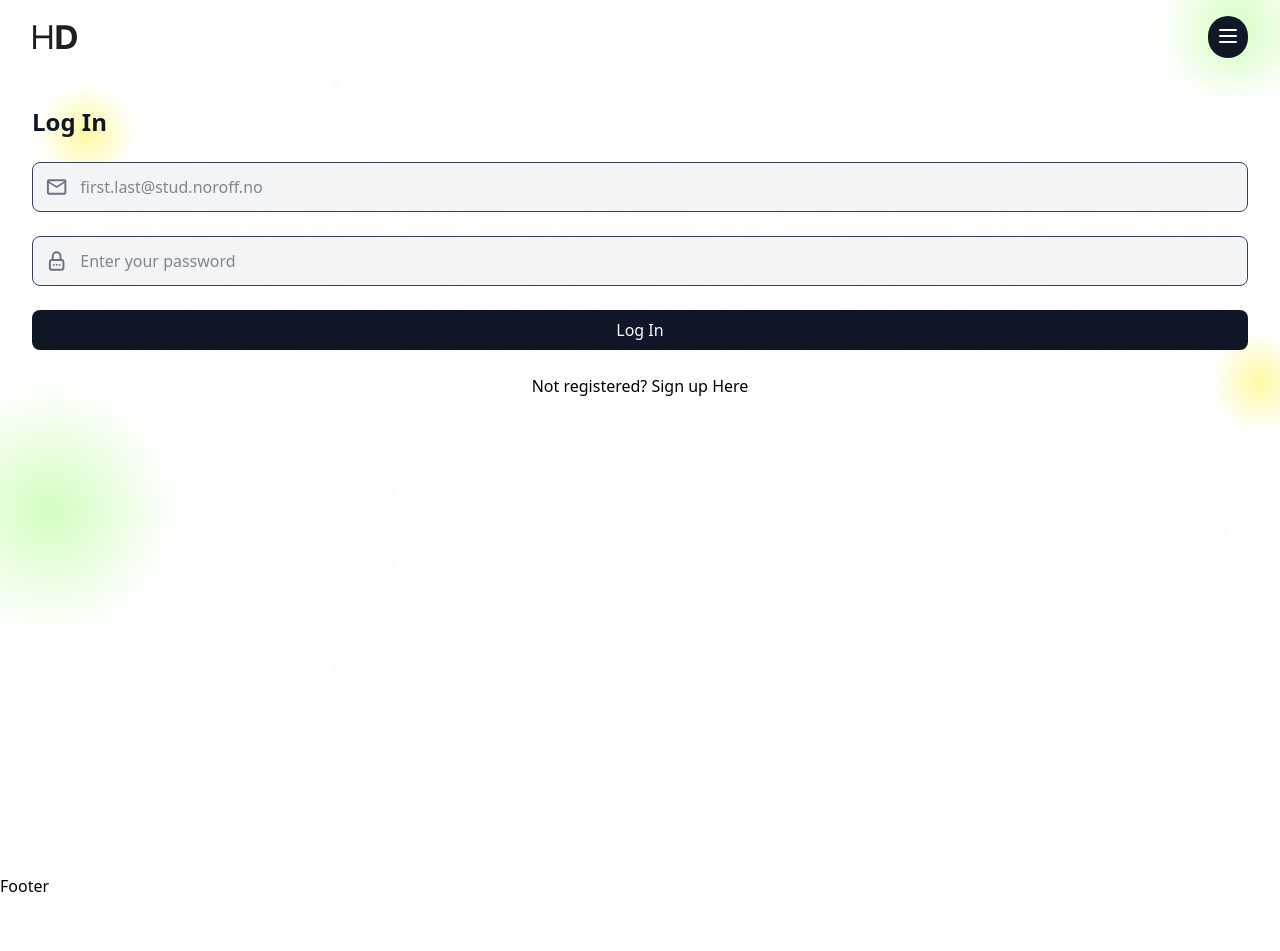
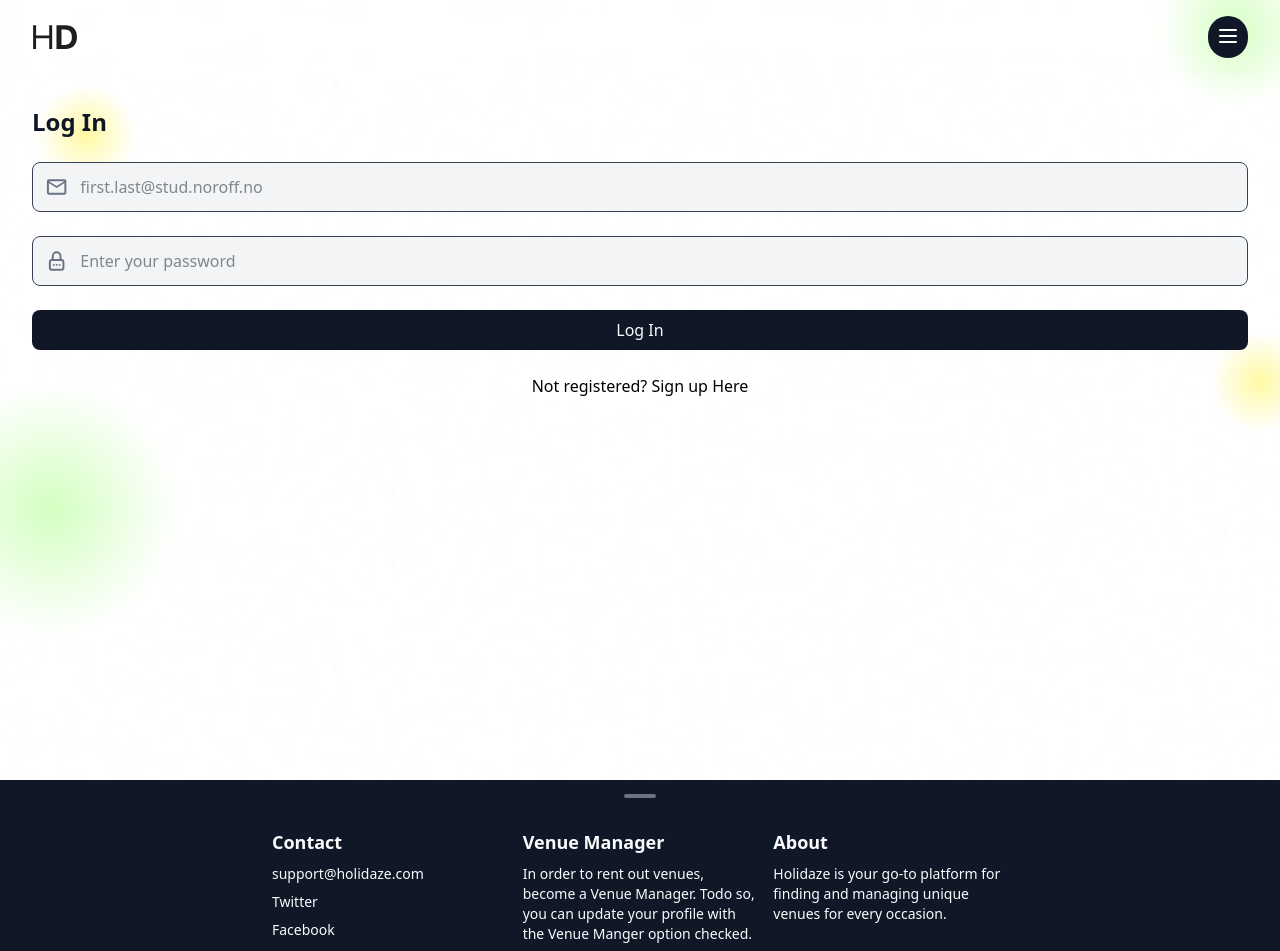
Before and after one commit to TrulsJohan/Holidaze, a React (Vite) app: page /login in a window 1280 px wide. Shown: the top 951 px of the page. Before the commit the page ends 898 px from the top, so only its background shows below. Built offline with nearby package versions, Linux system fonts and the light colour scheme; no server answers.

Commit message:
feat: made a footer and styled it

```diff
--- a/src/components/Layout/Footer.jsx
+++ b/src/components/Layout/Footer.jsx
@@ -1,7 +1,97 @@
+import { useState } from 'react';
+
 export function Footer() {
+    const [isOpen, setIsOpen] = useState(false);
+
+    const handleTouchToggle = () => {
+        setIsOpen((prev) => !prev);
+    };
+
     return (
         <>
-            <p>Footer</p>
+            <footer
+                className={`fixed bottom-0 left-0 w-full bg-gray-900 text-gray-50 rounded-t-lg px-8 transition-transform duration-300 z-50 ${
+                    isOpen ? 'translate-y-0' : 'translate-y-[calc(100%-20px)]'
+                }`}
+                onMouseEnter={() => setIsOpen(true)}
+                onMouseLeave={() => setIsOpen(false)}>
+                <div
+                    className="absolute top-0 left-0 w-full h-8 bg-gray-900 flex items-center justify-center cursor-pointer pointer-events-auto"
+                    onClick={handleTouchToggle}>
+                    <span className="text-xs text-gray-50 flex items-center gap-1">
+                        {isOpen ? (
+                            <div className="w-8 h-1 rounded-lg bg-gray-500 hover:w-12"></div>
+                        ) : (
+                            <div className="w-8 h-1 rounded-lg bg-gray-500"></div>
+                        )}
+                    </span>
+                </div>
+
+                <div className="max-w-3xl mx-auto p-4 mt-8">
+                    <div className="grid grid-cols-1 md:grid-cols-3 gap-8 md:gap-4">
+                        <div>
+                            <h3 className="text-lg font-semibold mb-2">
+                                Contact
+                            </h3>
+                            <ul className="space-y-2 text-sm">
+                                <li>
+                                    <a
+                                        href=""
+                                        className="hover:text-gray-300 transition-colors">
+                                        support@holidaze.com
+                                    </a>
+                                </li>
+                                <li>
+                                    <a
+                                        href=""
+                                        target="_blank"
+                                        rel="noopener noreferrer"
+                                        className="hover:text-gray-300 transition-colors">
+                                        Twitter
+                                    </a>
+                                </li>
+                                <li>
+                                    <a
+                                        href=""
+                                        target="_blank"
+                                        rel="noopener noreferrer"
+                                        className="hover:text-gray-300 transition-colors">
+                                        Facebook
+                                    </a>
+                                </li>
+                            </ul>
+                        </div>
+
+                        <div>
+                            <h3 className="text-lg font-semibold mb-2">
+                                Venue Manager
+                            </h3>
+                            <p className="text-sm">
+                                In order to rent out venues, become a Venue
+                                Manager. Todo so, you can update your profile
+                                with the Venue Manger option checked.
+                            </p>
+                        </div>
+
+                        <div>
+                            <h3 className="text-lg font-semibold mb-2">
+                                About
+                            </h3>
+                            <p className="text-sm">
+                                Holidaze is your go-to platform for finding and
+                                managing unique venues for every occasion.
+                            </p>
+                        </div>
+                    </div>
+
+                    <div className="mt-4 border-t border-gray-700 pt-4 text-center">
+                        <p className="text-sm">
+                            © {new Date().getFullYear()} Holidaze. All rights
+                            reserved.
+                        </p>
+                    </div>
+                </div>
+            </footer>
         </>
     );
 }
--- a/src/components/Layout/index.jsx
+++ b/src/components/Layout/index.jsx
@@ -6,12 +6,12 @@ import { Footer } from './Footer';
 export const Layout = () => (
     <div className="flex flex-col min-h-screen">
         <Background />
-        <div>
+        <div className="relative">
             <Header />
-            <main className="grow">
+            <main className="grow pb-20">
                 <Outlet />
             </main>
-            <Footer className="" />
+            <Footer />
         </div>
     </div>
 );
```
